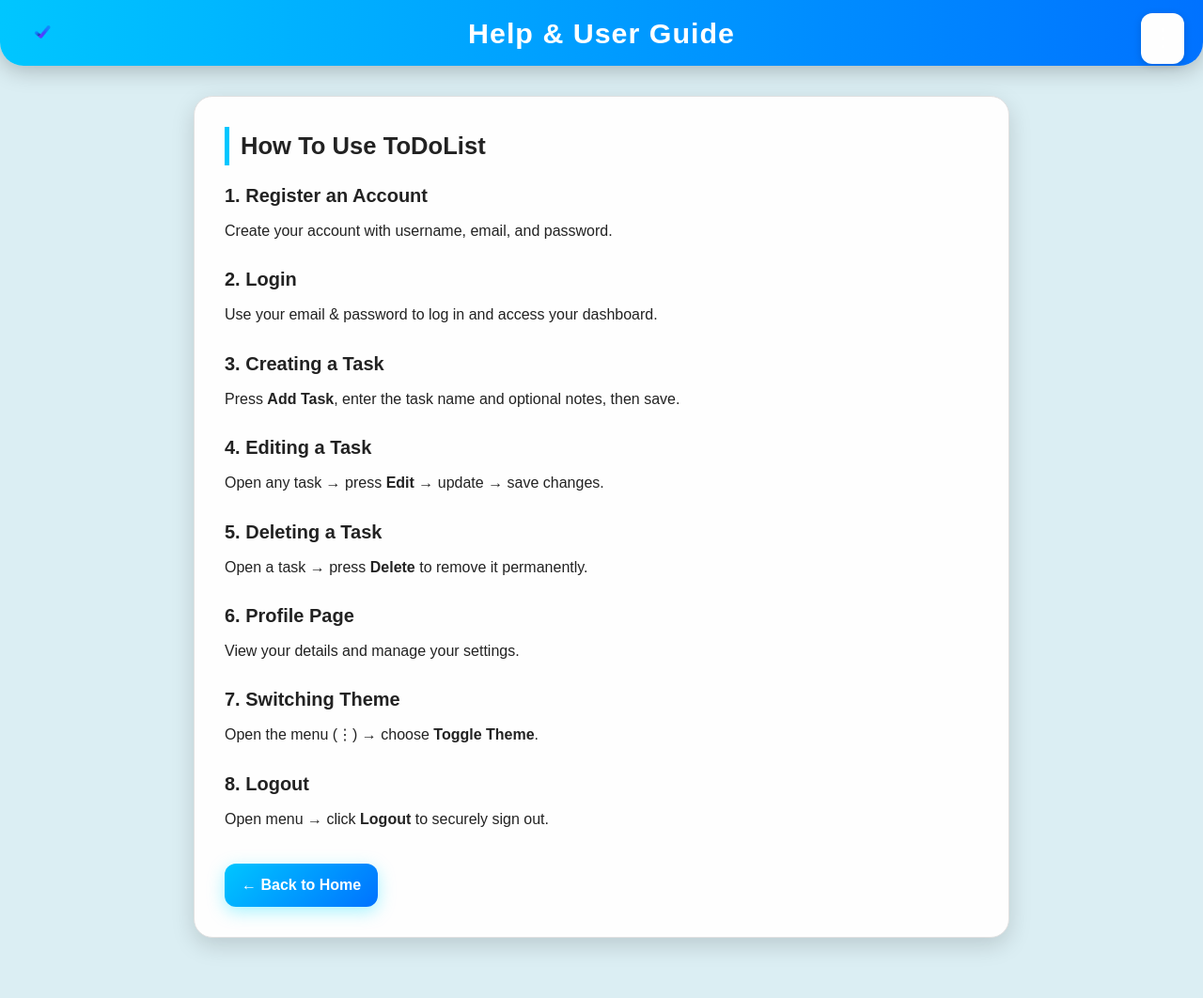
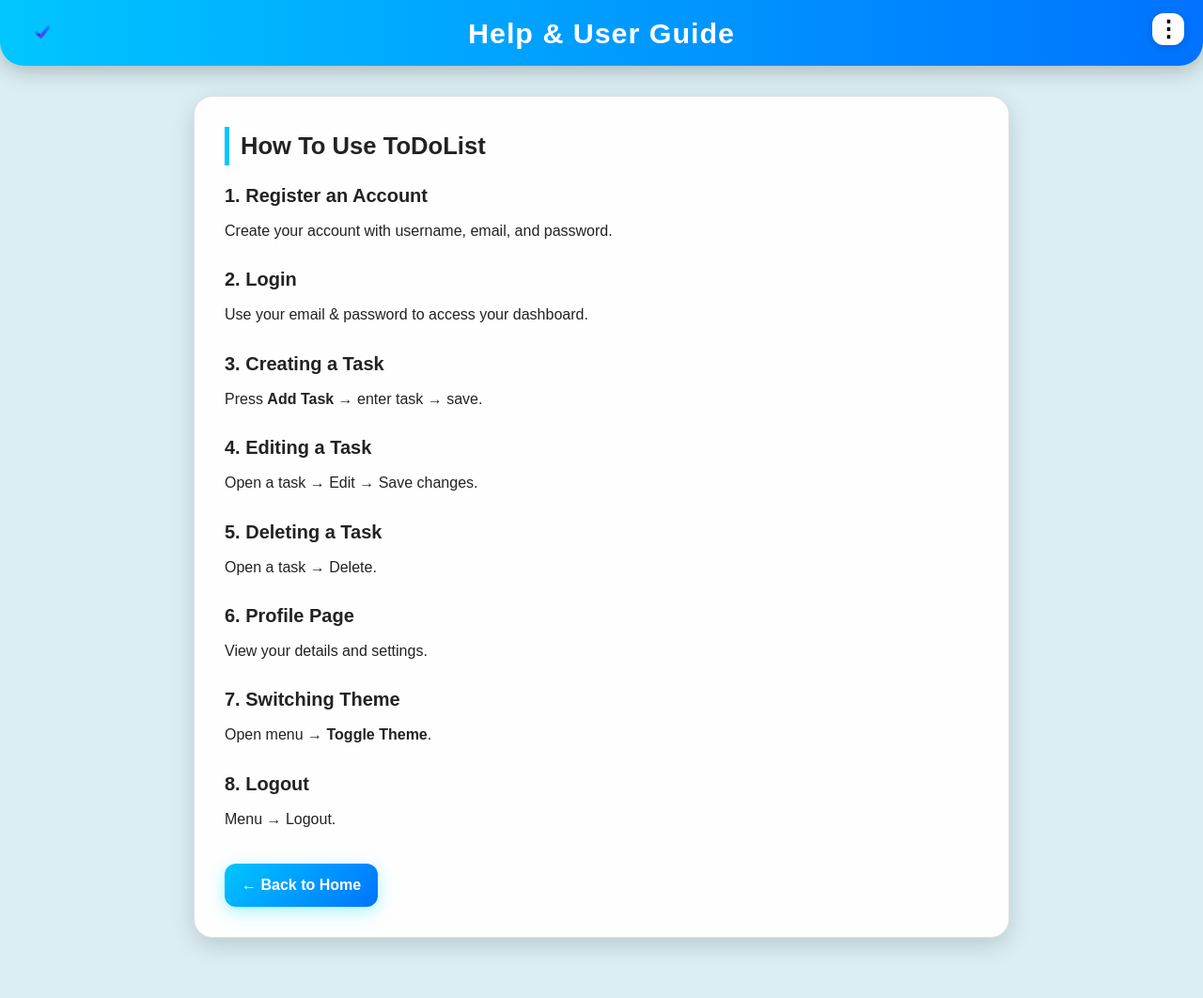
Before and after one commit to KotiVR/To-Do-List, a Flask app: page /help in a window 1280 px wide. Shown: the whole page at 94% size. Run offline with Flask 3, Linux system fonts and the light colour scheme; some libraries are stand-ins or nearby versions.

Commit message:
Fixed the mixed options in all the pages.

```diff
--- a/templates/help.html
+++ b/templates/help.html
@@ -19,7 +19,10 @@
       --shadow: rgba(0,0,0,0.15);
       --shadow-strong: rgba(0,0,0,0.25);
       --hover: #e0f0ff;
+
+      --menu-dot: #000;
     }
+
     [data-theme="dark"] {
       --card-bg: #1a1a1a;
       --text: #eee;
@@ -27,9 +30,10 @@
       --shadow: rgba(255,255,255,0.06);
       --shadow-strong: rgba(255,255,255,0.1);
       --hover: #333;
+
+      --menu-dot: #fff;
     }
 
-    /* Header (Logo Left, Title Center, Menu Right) */
     header {
       background: linear-gradient(90deg, var(--accent1), var(--accent2));
       padding: 1rem 2rem;
@@ -46,7 +50,6 @@
       box-shadow: 0 4px 25px var(--shadow-strong);
     }
 
-    /* Logo Left INSIDE header */
     .logo-container {
       position: absolute;
       left: 20px;
@@ -61,7 +64,6 @@
       cursor: pointer;
     }
 
-    /* Title Center */
     header h1 {
       font-size: 1.9rem;
       margin: 0;
@@ -70,24 +72,43 @@
       pointer-events: none;
     }
 
-    /* Menu Right */
     .menu-container {
       position: absolute;
       right: 20px;
       top: 14px;
       z-index: 500;
     }
+
     .menu-button {
-      font-size: 26px;
-      padding: 6px 10px;
+      width: 34px;
+      height: 34px;
       border-radius: 12px;
       background: var(--card-bg);
       box-shadow: 0 2px 8px var(--shadow);
       cursor: pointer;
       transition: 0.2s ease;
       user-select: none;
+
+      display: flex;
+      align-items: center;
+      justify-content: center;
+
+      position: relative;
     }
-    .menu-button:hover { background: var(--hover); transform: scale(1.05); }
+
+    .menu-button::before {
+      content: "⋮";
+      font-size: 24px;
+      font-weight: bold;
+      color: var(--menu-dot);
+      line-height: 0;
+    }
+
+    .menu-button:hover {
+      background: var(--hover);
+      transform: scale(1.05);
+    }
+
     .menu-dropdown {
       position: absolute;
       right: 0;
@@ -99,6 +120,7 @@
       box-shadow: 0 6px 18px var(--shadow-strong);
       display: none;
     }
+
     .menu-item {
       padding: 12px 18px;
       font-size: 15px;
@@ -109,7 +131,6 @@
     }
     .menu-item:hover { background: var(--hover); }
 
-    /* Main Area */
     main {
       padding: 2rem 1rem;
       max-width: 900px;
@@ -136,7 +157,6 @@
       font-size: 20px;
     }
 
-    /* Back Button */
     .back-btn {
       background: linear-gradient(135deg, var(--accent1), var(--accent2));
       color: #fff;
@@ -163,27 +183,26 @@
 
 <body>
 
-  <!-- Header -->
   <header>
 
-    <!-- Logo inside header -->
     <div class="logo-container">
       <a href="{{ url_for('home') }}">
         <img src="{{ url_for('static', filename='logo.png') }}" alt="logo">
       </a>
     </div>
 
-    <!-- Title -->
     <h1>Help & User Guide</h1>
 
-    <!-- Menu -->
     <div class="menu-container">
-      <div class="menu-button">⋮</div>
+      <div class="menu-button"></div>
       <div class="menu-dropdown">
         <a href="{{ url_for('home') }}" class="menu-item">Home</a>
         <a href="{{ url_for('profile') }}" class="menu-item">Profile</a>
         <a href="{{ url_for('mytasks') }}" class="menu-item">My Tasks</a>
-        <a href="{{ url_for('help_page') }}" class="menu-item">Help</a>
+
+        <!-- HELP PAGE REMOVED HERE -->
+        <!-- <a href="{{ url_for('help_page') }}" class="menu-item">Help</a> -->
+
         <div class="menu-item theme-toggle">Toggle Theme</div>
         <a href="{{ url_for('logout') }}" class="menu-item">Logout</a>
       </div>
@@ -191,7 +210,6 @@
 
   </header>
 
-  <!-- Main Content -->
   <main>
     <div class="card">
 
@@ -204,37 +222,37 @@
 
       <div class="help-section">
         <h3>2. Login</h3>
-        <p>Use your email & password to log in and access your dashboard.</p>
+        <p>Use your email & password to access your dashboard.</p>
       </div>
 
       <div class="help-section">
         <h3>3. Creating a Task</h3>
-        <p>Press <strong>Add Task</strong>, enter the task name and optional notes, then save.</p>
+        <p>Press <strong>Add Task</strong> → enter task → save.</p>
       </div>
 
       <div class="help-section">
         <h3>4. Editing a Task</h3>
-        <p>Open any task → press <strong>Edit</strong> → update → save changes.</p>
+        <p>Open a task → Edit → Save changes.</p>
       </div>
 
       <div class="help-section">
         <h3>5. Deleting a Task</h3>
-        <p>Open a task → press <strong>Delete</strong> to remove it permanently.</p>
+        <p>Open a task → Delete.</p>
       </div>
 
       <div class="help-section">
         <h3>6. Profile Page</h3>
-        <p>View your details and manage your settings.</p>
+        <p>View your details and settings.</p>
       </div>
 
       <div class="help-section">
         <h3>7. Switching Theme</h3>
-        <p>Open the menu (⋮) → choose <strong>Toggle Theme</strong>.</p>
+        <p>Open menu → <strong>Toggle Theme</strong>.</p>
       </div>
 
       <div class="help-section">
         <h3>8. Logout</h3>
-        <p>Open menu → click <strong>Logout</strong> to securely sign out.</p>
+        <p>Menu → Logout.</p>
       </div>
 
       <a href="{{ url_for('home') }}" class="back-btn">← Back to Home</a>
@@ -242,13 +260,14 @@
     </div>
   </main>
 
-  <!-- Menu + Theme Script -->
+
   <script>
     const menuBtn = document.querySelector(".menu-button");
     const dropdown = document.querySelector(".menu-dropdown");
 
     menuBtn.addEventListener("click", () => {
-      dropdown.style.display = dropdown.style.display === "block" ? "none" : "block";
+      dropdown.style.display =
+        dropdown.style.display === "block" ? "none" : "block";
     });
 
     document.addEventListener("click", (e) => {
@@ -260,9 +279,8 @@
     const toggle = document.querySelector(".theme-toggle");
     const savedTheme = localStorage.getItem("theme");
 
-    if (savedTheme) {
+    if (savedTheme)
       document.documentElement.setAttribute("data-theme", savedTheme);
-    }
 
     toggle.addEventListener("click", () => {
       const current = document.documentElement.getAttribute("data-theme");
```
Also changed, not shown: templates/profile.html (+26 -11 lines), templates/register.html (+17 -8 lines).
